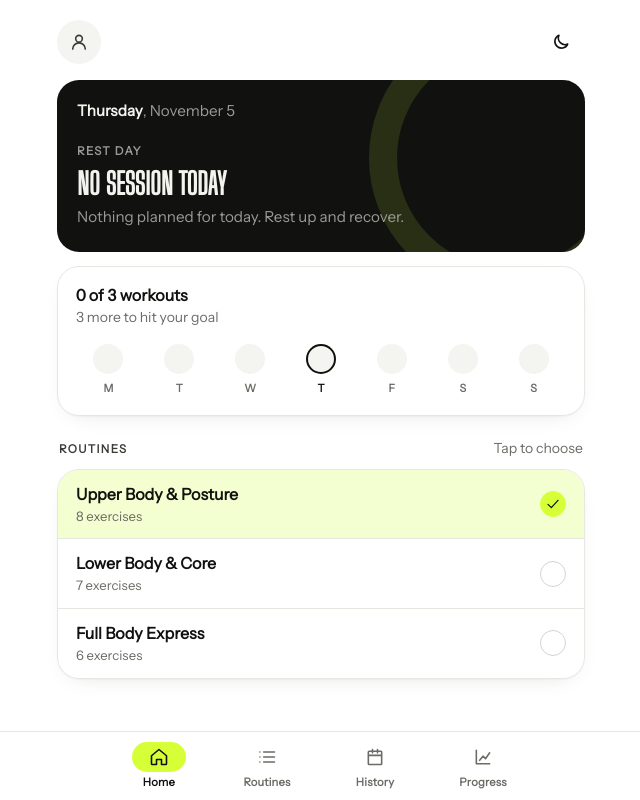
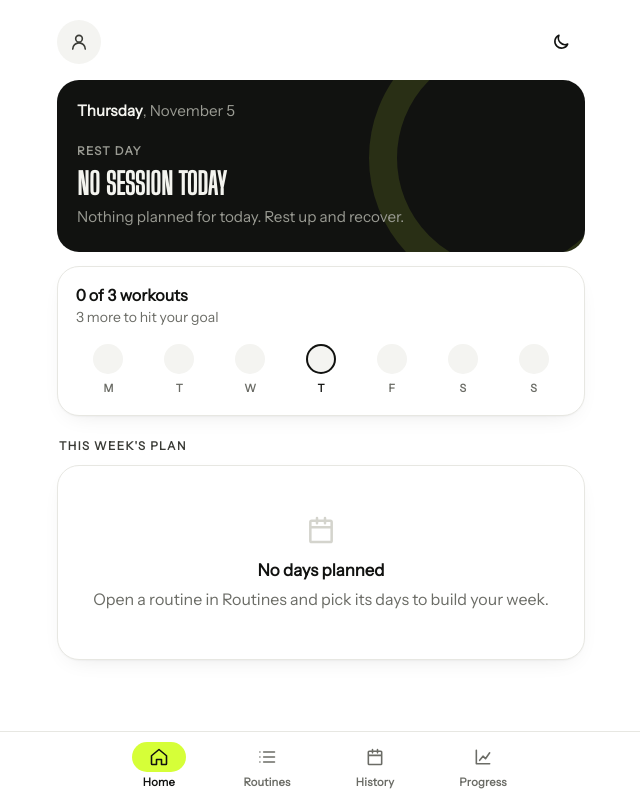
Before and after one commit to Nmsrt/personal-workout-app, a React (Vite) app: page / in a window 1280 px wide. Shown: the whole page, without its empty margins (319-959 px from the left). Built offline with nearby package versions, Linux system fonts and the light colour scheme.

Commit message:
Update: Added weekly plan, routine card days

```diff
--- a/src/components/RoutineCard.tsx
+++ b/src/components/RoutineCard.tsx
@@ -1,11 +1,11 @@
-import { estimateMin, formatDays } from '../logic'
+import { DAY_LETTERS, DAY_NAMES, estimateMin, formatDays } from '../logic'
 import type { Routine, Settings, Workout } from '../types'
 import { Icon } from './Icon'
 
-function lastDoneLabel(history: Workout[], routineId: string): string {
+function lastDone(history: Workout[], routineId: string): Workout | undefined {
   let last: Workout | undefined
   for (const w of history) if (w.routineId === routineId && (!last || w.start > last.start)) last = w
-  return last ? `Last done ${new Date(last.start).toLocaleDateString(undefined, { month: 'short', day: 'numeric' })}` : 'Not done yet'
+  return last
 }
 
 const plural = (n: number, w: string) => `${w}${n === 1 ? '' : 's'}`
@@ -20,6 +20,7 @@ interface Props {
 
 export function RoutineCard({ r, active, settings, history, onClick }: Props) {
   const when = formatDays(r.days)
+  const last = lastDone(history, r.id)
   return (
     <div className={`routine-card${active ? ' active' : ''}`}>
       <button className="rc-btn" onClick={onClick} aria-label={`Open ${r.name}`}>
@@ -36,9 +37,20 @@ export function RoutineCard({ r, active, settings, history, onClick }: Props) {
           </span>
         </div>
         <div className="rc-foot">
-          <span className="muted small">
-            {when ? `${when} · ` : ''}
-            {lastDoneLabel(history, r.id)}
+          {r.days?.length ? (
+            <span className="rc-days" role="img" aria-label={`Planned: ${when}`}>
+              {r.days.map((i) => (
+                <span key={i} title={DAY_NAMES[i]}>
+                  {DAY_LETTERS[i]}
+                </span>
+              ))}
+            </span>
+          ) : (
+            <span className="rc-nodays">No days planned</span>
+          )}
+          <span className={`rc-last${last ? '' : ' never'}`}>
+            <Icon name="clock" size={14} />
+            {last ? new Date(last.start).toLocaleDateString(undefined, { month: 'short', day: 'numeric' }) : 'Not done yet'}
           </span>
           <span className="rc-chev">
             <Icon name="chevR" size={18} />
--- a/src/screens/Home.tsx
+++ b/src/screens/Home.tsx
@@ -2,7 +2,7 @@ import { useEffect } from 'react'
 import { backupDue, exportBackup, snoozeUntil } from '../backup'
 import { Icon } from '../components/Icon'
 import { useToday } from '../hooks'
-import { DAY_LETTERS, estimateMin, formatDays, scheduledOn, weekStart, weekStreak, workoutsThisWeek } from '../logic'
+import { DAY_LETTERS, DAY_NAMES, estimateMin, scheduledOn, weekStart, weekStreak, workoutsThisWeek } from '../logic'
 import { activeRoutine, SESSION_LAYOUT, useStore } from '../store'
 import { dayKey, unlockAudio } from '../util'
 
@@ -25,11 +25,9 @@ export function Home({ onStart, onProfile }: { onStart: () => void; onProfile: (
   const { data, update, session, setSession } = useStore()
   // While a workout runs, the hero shows that routine, not the one picked for later.
   const picked = activeRoutine(data)
-  const r = (session && data.routines.find((x) => x.id === session.routineId)) || picked
   const s = data.settings
   const week = workoutsThisWeek(data.history)
   const streak = weekStreak(data.history, s.weeklyGoal)
-  const totalSets = r.exercises.reduce((a, e) => a + e.sets, 0)
 
   const today = useToday()
   const ws = weekStart(Date.now())
@@ -46,8 +44,22 @@ export function Home({ onStart, onProfile }: { onStart: () => void; onProfile: (
   const plannedIds = new Set(plannedToday.map((x) => x.id))
   // Nothing scheduled today and no workout running: the hero says so instead of pushing a routine.
   const restDay = !session && plannedToday.length === 0
-  // Routines planned for today first, then the rest in their usual order.
-  const listed = [...plannedToday, ...data.routines.filter((x) => !plannedIds.has(x.id))]
+  // Hero routine: the running one, else the picked one if it's planned today, else the first planned today.
+  const r = (session && data.routines.find((x) => x.id === session.routineId)) || (plannedIds.has(picked.id) ? picked : plannedToday[0] ?? picked)
+  const totalSets = r.exercises.reduce((a, e) => a + e.sets, 0)
+
+  // This week's plan: what's planned each day, and what was actually done.
+  const anyPlanned = data.routines.some((x) => x.days?.length)
+  const plan = DAY_NAMES.map((name, i) => {
+    const dt = new Date(ws)
+    dt.setDate(dt.getDate() + i)
+    const k = dayKey(dt.getTime())
+    const did = data.history.filter((w) => dayKey(w.start) === k)
+    const planned = data.routines.filter((x) => x.days?.includes(i))
+    const status = did.length ? 'done' : k === today ? 'today' : k < today && planned.length ? 'missed' : planned.length ? 'planned' : 'rest'
+    const names = did.length ? [...new Set(did.map((w) => w.routineName))] : planned.map((x) => x.name || 'Untitled')
+    return { name, short: name.slice(0, 3), status, names, isToday: k === today }
+  })
 
   // Once per day, make today's planned routine the one up next. A manual pick after that sticks.
   // Waits while a workout is running so it doesn't swap the routine out from under it.
@@ -110,6 +122,15 @@ export function Home({ onStart, onProfile }: { onStart: () => void; onProfile: (
           <>
             <span className="label">{session ? 'In progress' : trainedToday ? 'Trained today · Up next' : plannedIds.has(r.id) ? 'Planned for today' : 'Up next'}</span>
             <h2 className="hero-title">{r.name || 'Untitled'}</h2>
+            {!session && plannedToday.length > 1 && (
+              <div className="hero-chips" role="radiogroup" aria-label="Today's routines">
+                {plannedToday.map((x) => (
+                  <button key={x.id} role="radio" aria-checked={x.id === r.id} className={x.id === r.id ? 'on' : ''} onClick={() => update((d) => ({ ...d, activeRoutineId: x.id }))}>
+                    {x.name || 'Untitled'}
+                  </button>
+                ))}
+              </div>
+            )}
             <div className="hero-meta">
               <span>
                 <b>{r.exercises.length}</b> exercise{r.exercises.length === 1 ? '' : 's'}
@@ -159,38 +180,35 @@ export function Home({ onStart, onProfile }: { onStart: () => void; onProfile: (
 
       <section>
         <div className="section-head">
-          <span className="label">{plannedToday.length ? 'Routines · planned first' : 'Routines'}</span>
-          <span className="muted small">Tap to choose</span>
+          <span className="label">This week's plan</span>
         </div>
-        <div className="group routine-pick" role="radiogroup" aria-label="Choose your next routine">
-          {listed.map((x) => {
-            const on = x.id === picked.id
-            const when = formatDays(x.days)
-            return (
-              <button
-                key={x.id}
-                role="radio"
-                aria-checked={on}
-                className={`row-item rp-row${on ? ' on' : ''}`}
-                onClick={() => update((d) => ({ ...d, activeRoutineId: x.id }))}
-              >
-                <div className="grow">
-                  <div className="title">
-                    {x.name || 'Untitled'}
-                    {plannedIds.has(x.id) && <span className="tag today-tag">Today</span>}
-                  </div>
-                  <div className="sub">
-                    {x.exercises.length} exercise{x.exercises.length === 1 ? '' : 's'}
-                    {when && ` · ${when}`}
-                  </div>
-                </div>
-                <span className="rp-mark" aria-hidden>
-                  {on && <Icon name="check" size={16} />}
+        {anyPlanned ? (
+          <ol className="group week-plan" aria-label="This week's plan">
+            {plan.map((p) => (
+              <li key={p.name} className={`wp-row ${p.status}${p.isToday ? ' is-today' : ''}`}>
+                <span className="wp-day">{p.short}</span>
+                <span className="wp-name">{p.names.length ? p.names.join(' + ') : 'Rest'}</span>
+                <span className="wp-status">
+                  {p.status === 'done' ? (
+                    <>
+                      <Icon name="check" size={14} stroke={2.6} /> Done
+                    </>
+                  ) : p.status === 'today' ? (
+                    'Today'
+                  ) : p.status === 'missed' ? (
+                    'Missed'
+                  ) : null}
                 </span>
-              </button>
-            )
-          })}
-        </div>
+              </li>
+            ))}
+          </ol>
+        ) : (
+          <div className="group empty">
+            <Icon name="calendar" size={32} />
+            <strong>No days planned</strong>
+            Open a routine in Routines and pick its days to build your week.
+          </div>
+        )}
       </section>
 
       {due && (
--- a/src/styles.css
+++ b/src/styles.css
@@ -344,18 +344,26 @@ h1.display { font-size: 2.75rem; }
 .home .hero { padding: 20px 20px 20px; }
 .hero-date { margin: 0 0 14px; font-size: 0.95rem; color: var(--hero-muted); }
 .hero-date b { color: var(--hero-ink); font-weight: 600; }
-.today-tag { background: var(--signal); color: var(--on-signal); }
 .day-picker { display: grid; grid-template-columns: repeat(7, 1fr); gap: 6px; }
 .day-picker button { aspect-ratio: 1; max-height: 44px; min-height: 40px; border-radius: 50%; border: 1px solid var(--line-strong); background: var(--surface); color: var(--ink-2); font: inherit; font-weight: 600; font-size: 0.9rem; cursor: pointer; padding: 0; transition: background-color 0.15s var(--ease), color 0.15s var(--ease); }
 .day-picker button.on { background: var(--primary); border-color: var(--primary); color: var(--on-primary); }
 .home .hero-title { font-family: var(--font-display); font-weight: 800; text-transform: uppercase; font-size: 1.85rem; line-height: 1; margin: 8px 0 8px; overflow-wrap: anywhere; }
-.rp-row { width: 100%; background: none; border: 0; border-bottom: 1px solid var(--line); font: inherit; color: inherit; text-align: left; cursor: pointer; transition: background-color 0.15s var(--ease); }
-.rp-row:active { background: var(--inset); }
-.rp-row.on { background: var(--signal-soft); }
-.rp-mark { display: grid; place-items: center; width: 26px; height: 26px; border-radius: 50%; border: 1.5px solid var(--line-strong); flex-shrink: 0; }
-.rp-row.on .rp-mark { background: var(--signal); border-color: var(--signal); color: var(--on-signal); }
 .home .hero-meta { gap: 8px; margin-bottom: 20px; }
 .home .hero .btn.signal { font-weight: 700; }
+.hero-chips { display: flex; flex-wrap: wrap; gap: 6px; margin: 4px 0 14px; }
+.hero-chips button { font: inherit; font-size: 0.82rem; font-weight: 600; padding: 6px 12px; min-height: 34px; border-radius: 999px; border: 1px solid var(--hero-line); background: transparent; color: var(--hero-muted); cursor: pointer; }
+.hero-chips button.on { background: var(--hero-ink); border-color: var(--hero-ink); color: var(--hero-bg); }
+.week-plan { list-style: none; margin: 0; padding: 0; }
+.wp-row { display: flex; align-items: center; gap: 14px; min-height: 52px; padding: 8px 16px; border-bottom: 1px solid var(--line); }
+.wp-row:last-child { border-bottom: 0; }
+.wp-day { width: 40px; flex-shrink: 0; font-weight: 700; font-size: 0.9rem; }
+.wp-name { flex: 1; min-width: 0; font-weight: 600; white-space: nowrap; overflow: hidden; text-overflow: ellipsis; }
+.wp-row.rest .wp-name { font-weight: 400; color: var(--muted); }
+.wp-status { display: inline-flex; align-items: center; gap: 4px; flex-shrink: 0; font-size: 0.68rem; font-weight: 700; letter-spacing: 0.06em; text-transform: uppercase; color: var(--muted); }
+.wp-row.done .wp-status { color: var(--on-signal); background: var(--signal); padding: 3px 8px; border-radius: 6px; }
+.wp-row.today .wp-status { color: var(--on-primary); background: var(--primary); padding: 3px 8px; border-radius: 6px; }
+.wp-row.is-today { background: var(--signal-soft); }
+.wp-row.missed .wp-name { color: var(--muted); text-decoration: line-through; text-decoration-color: var(--line-strong); }
 .hero-note { margin: 0 0 4px; color: var(--hero-muted); font-size: 0.95rem; line-height: 1.45; }
 .hero-note b { color: var(--hero-ink); font-weight: 600; }
 .home .section-head { margin-top: 22px; }
@@ -582,7 +590,12 @@ h1.display { font-size: 2.75rem; }
 .rc-active { background: var(--signal); color: var(--on-signal); margin: 2px 0 0; flex-shrink: 0; }
 .rc-meta { display: flex; gap: 14px; margin-top: 8px; font-size: 0.85rem; color: var(--muted); font-variant-numeric: tabular-nums; }
 .rc-meta b { color: var(--ink); font-weight: 700; }
-.rc-foot { display: flex; justify-content: space-between; align-items: center; margin-top: 12px; padding-top: 10px; border-top: 1px solid var(--line); color: var(--muted); }
+.rc-foot { display: flex; flex-wrap: wrap; align-items: center; gap: 8px 10px; margin-top: 12px; padding-top: 12px; border-top: 1px solid var(--line); color: var(--muted); }
+.rc-days { display: flex; gap: 3px; }
+.rc-days span { display: grid; place-items: center; width: 22px; height: 22px; border-radius: 50%; font-size: 0.66rem; font-weight: 700; background: var(--signal); color: var(--on-signal); }
+.rc-nodays { font-size: 0.8rem; font-style: italic; color: var(--muted); }
+.rc-last { margin-left: auto; display: inline-flex; align-items: center; gap: 5px; flex-shrink: 0; font-size: 0.8rem; font-weight: 600; color: var(--ink-2); font-variant-numeric: tabular-nums; }
+.rc-last.never { font-weight: 500; color: var(--muted); }
 
 /* ───────── Exercise figures ───────── */
 :root { --fig: #111210; --fig-far: #a3a49c; }
```
Also changed, not shown: 1 other file (tests, documents, lock files or other folders).
